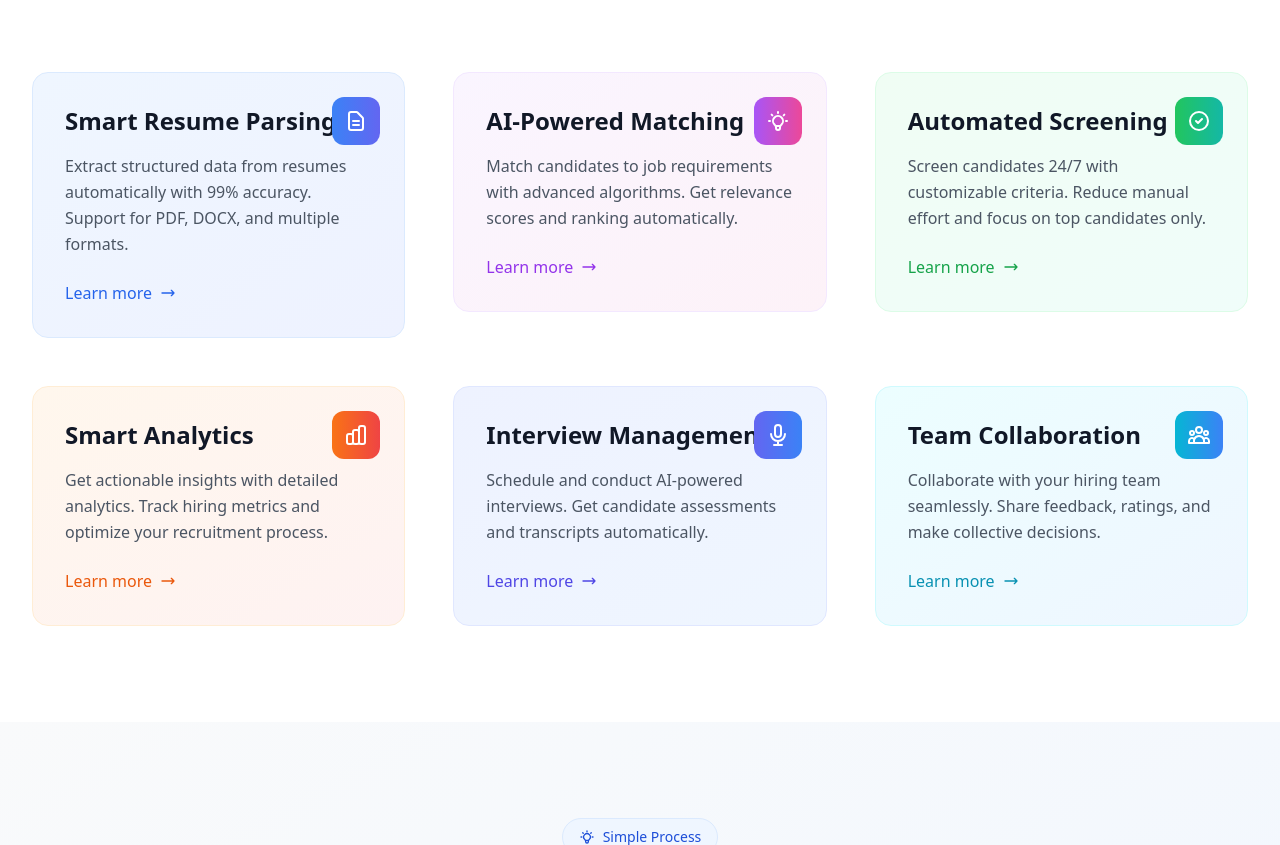
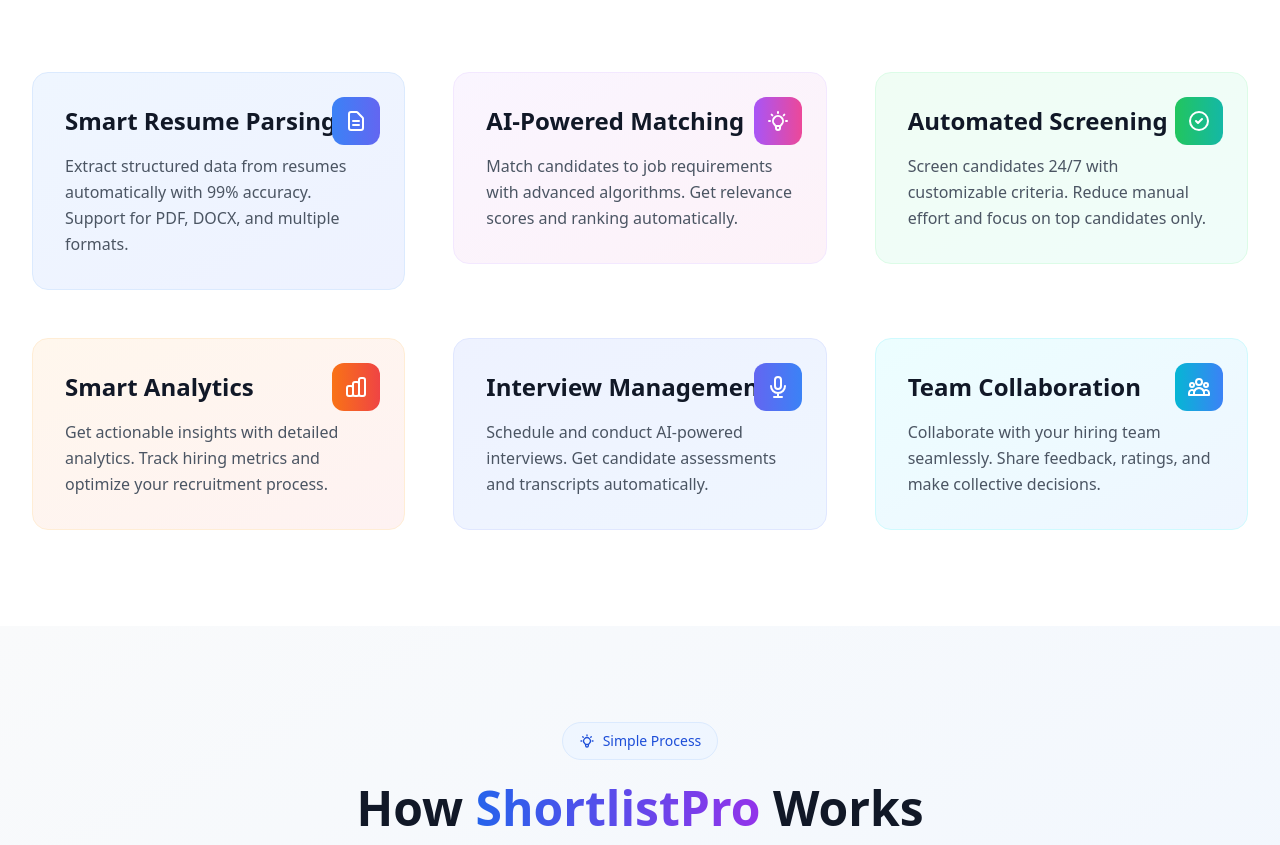
Before and after one commit to JawadGigyani/Shortlist-Pro, a Django app: page / in a window 1280 px wide. Shown: the part 1131-1976 px from the top of the page. Run offline with Django 5.2, Linux system fonts and the light colour scheme; some libraries are stand-ins or nearby versions.

Commit message:
Fixed few bugs

```diff
--- a/shortlistpro/home/templates/home/index.html
+++ b/shortlistpro/home/templates/home/index.html
@@ -273,12 +273,6 @@
             <p class="text-gray-600 leading-relaxed">
               Extract structured data from resumes automatically with 99% accuracy. Support for PDF, DOCX, and multiple formats.
             </p>
-            <div class="mt-6 flex items-center text-blue-600 font-medium">
-              <span>Learn more</span>
-              <svg class="w-4 h-4 ml-2 group-hover:translate-x-1 transition-transform" fill="none" stroke="currentColor" viewBox="0 0 24 24">
-                <path stroke-linecap="round" stroke-linejoin="round" stroke-width="2" d="M17 8l4 4m0 0l-4 4m4-4H3" />
-              </svg>
-            </div>
           </div>
         </div>
 
@@ -294,12 +288,6 @@
             <p class="text-gray-600 leading-relaxed">
               Match candidates to job requirements with advanced algorithms. Get relevance scores and ranking automatically.
             </p>
-            <div class="mt-6 flex items-center text-purple-600 font-medium">
-              <span>Learn more</span>
-              <svg class="w-4 h-4 ml-2 group-hover:translate-x-1 transition-transform" fill="none" stroke="currentColor" viewBox="0 0 24 24">
-                <path stroke-linecap="round" stroke-linejoin="round" stroke-width="2" d="M17 8l4 4m0 0l-4 4m4-4H3" />
-              </svg>
-            </div>
           </div>
         </div>
 
@@ -315,12 +303,6 @@
             <p class="text-gray-600 leading-relaxed">
               Screen candidates 24/7 with customizable criteria. Reduce manual effort and focus on top candidates only.
             </p>
-            <div class="mt-6 flex items-center text-green-600 font-medium">
-              <span>Learn more</span>
-              <svg class="w-4 h-4 ml-2 group-hover:translate-x-1 transition-transform" fill="none" stroke="currentColor" viewBox="0 0 24 24">
-                <path stroke-linecap="round" stroke-linejoin="round" stroke-width="2" d="M17 8l4 4m0 0l-4 4m4-4H3" />
-              </svg>
-            </div>
           </div>
         </div>
 
@@ -336,12 +318,6 @@
             <p class="text-gray-600 leading-relaxed">
               Get actionable insights with detailed analytics. Track hiring metrics and optimize your recruitment process.
             </p>
-            <div class="mt-6 flex items-center text-orange-600 font-medium">
-              <span>Learn more</span>
-              <svg class="w-4 h-4 ml-2 group-hover:translate-x-1 transition-transform" fill="none" stroke="currentColor" viewBox="0 0 24 24">
-                <path stroke-linecap="round" stroke-linejoin="round" stroke-width="2" d="M17 8l4 4m0 0l-4 4m4-4H3" />
-              </svg>
-            </div>
           </div>
         </div>
 
@@ -357,12 +333,6 @@
             <p class="text-gray-600 leading-relaxed">
               Schedule and conduct AI-powered interviews. Get candidate assessments and transcripts automatically.
             </p>
-            <div class="mt-6 flex items-center text-indigo-600 font-medium">
-              <span>Learn more</span>
-              <svg class="w-4 h-4 ml-2 group-hover:translate-x-1 transition-transform" fill="none" stroke="currentColor" viewBox="0 0 24 24">
-                <path stroke-linecap="round" stroke-linejoin="round" stroke-width="2" d="M17 8l4 4m0 0l-4 4m4-4H3" />
-              </svg>
-            </div>
           </div>
         </div>
 
@@ -378,12 +348,6 @@
             <p class="text-gray-600 leading-relaxed">
               Collaborate with your hiring team seamlessly. Share feedback, ratings, and make collective decisions.
             </p>
-            <div class="mt-6 flex items-center text-cyan-600 font-medium">
-              <span>Learn more</span>
-              <svg class="w-4 h-4 ml-2 group-hover:translate-x-1 transition-transform" fill="none" stroke="currentColor" viewBox="0 0 24 24">
-                <path stroke-linecap="round" stroke-linejoin="round" stroke-width="2" d="M17 8l4 4m0 0l-4 4m4-4H3" />
-              </svg>
-            </div>
           </div>
         </div>
       </div>
@@ -699,7 +663,7 @@
       <!-- CTA Buttons -->
       <div class="flex flex-col sm:flex-row gap-6 justify-center mb-12">
         <a
-          href="{% url 'auth_register' %}"
+          href="{% url 'registration_register' %}"
           class="group inline-flex items-center justify-center px-8 py-4 bg-white text-blue-600 font-bold rounded-2xl hover:bg-blue-50 transition-all duration-300 transform hover:scale-105 hover:shadow-2xl"
         >
           Get Started Free
@@ -709,7 +673,7 @@
         </a>
 
         <a
-          href="{% url 'auth_login' %}"
+          href="{% url 'login' %}"
           class="group inline-flex items-center justify-center px-8 py-4 bg-transparent border-2 border-white text-white font-bold rounded-2xl hover:bg-white hover:text-blue-600 transition-all duration-300 transform hover:scale-105"
         >
           Sign In
```
